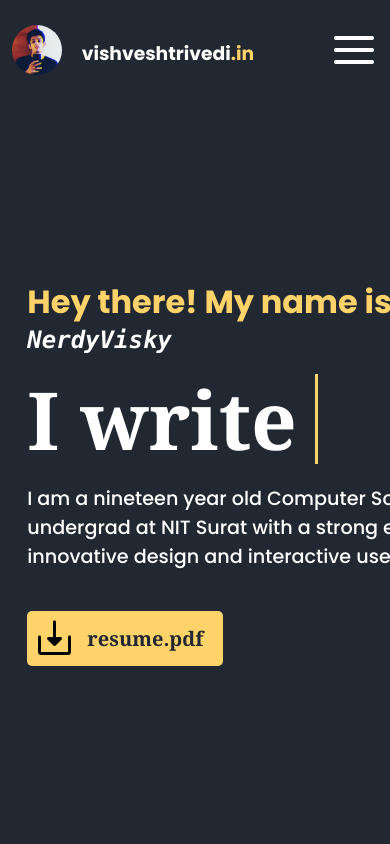
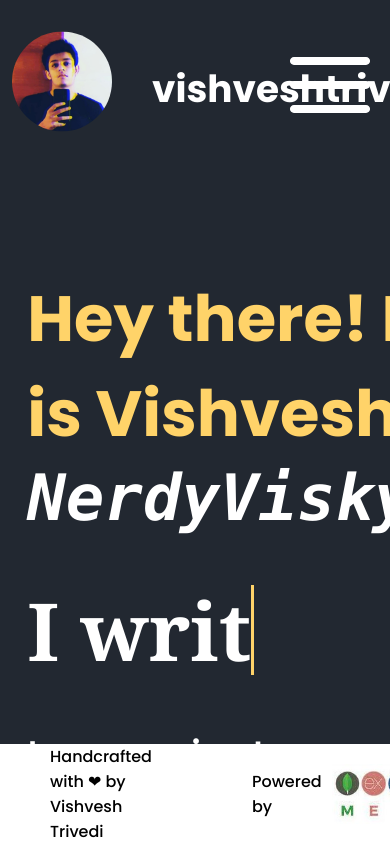
Before and after one commit to NerdyVisky/portfolio_website, a React (Create React App) app in the folder client/: page / in a window 390 px wide. Shown: the top 844 px of the page. Built offline with nearby package versions, Linux system fonts and the light colour scheme.

Commit message:
added home page responsivness

```diff
--- a/client/src/App.css
+++ b/client/src/App.css
@@ -108,3 +108,35 @@ footer{
 .developed-with span{
   margin-right: 10px;
 }
+@media (max-width: 767px){
+  #home{
+    padding-bottom: 150px;
+  }
+  header{
+    padding-top: 60px !important;
+  }
+  .nav-profile{
+    transform: scale(2);
+    transform-origin: left;
+  }
+  nav svg{
+    transform: scale(2);
+    transform-origin: right;
+  }
+  .menu-modal.open{
+    transform: translateY(50px) scale(1.75);
+    padding-left: 175px;
+  }
+  .menu-modal{
+    padding-left: 175px;
+  }
+  footer{
+    position: fixed !important;
+    bottom: 0 !important;
+  }
+}
+@media(max-width: 375px){
+  .menu-modal, .menu-modal.open{
+    padding-left: 225px;
+  }
+}
--- a/client/src/Pages/Blog.js
+++ b/client/src/Pages/Blog.js
@@ -5,15 +5,23 @@ import nftImgURL from '../assets/img/nft.png';
 const Blog = () => {
     const API_URL = 'http://localhost:8000/api/blogs';
     const [blogs, setBlogs] = useState([]);
+    const [blogsLoaded, setBlogsLoaded] = useState(false);
     const blog = blogs[2];
     useEffect(() => {
         fetch(API_URL)
         .then(res => res.json())
         .then(data => setBlogs(data))
+        .then(() => setBlogsLoaded(true))
         .catch(err => console.log(err));
     }, [])
+    let blogJSX = null;
+    if(blogsLoaded){
+        blogJSX =
+        <div>{blogs[0].title}</div>
+    }
     return (
     <div id="blog">
+       {blogJSX}
     </div>
     );
 }
--- a/client/src/css/blog.css
+++ b/client/src/css/blog.css
@@ -3,4 +3,5 @@
     width: 100%;
     position: relative;
     z-index: -25;
+    min-height: calc(100vh - 60px - 6vh);
 }
--- a/client/src/css/home.css
+++ b/client/src/css/home.css
@@ -1,7 +1,7 @@
 #home {
   background-color: var(--primary-accent);
   width: 100%;
-  height: calc(100vh - 60px - 6vh);
+  min-height: calc(100vh - 60px - 6vh);
   display: flex;
   align-items: center;
   justify-content: space-between;
@@ -113,3 +113,43 @@
 .icons-wrapper img:hover{
     transform: translateX(-5px);
 }
+
+@media (max-width: 767px){
+    .text-content{
+        margin-top: 150px;
+    }
+    .name-title{
+        width: 90%;
+    }
+    .name-title span{
+        padding: 50px 0px;
+        font-size: 3rem !important;
+    }
+    .dynamic-texts{
+        margin: 50px 0px;
+    }
+    .desc-home{
+        font-size: 2.5rem;
+    }
+    .icons-wrapper{
+        margin-left: -50px !important;
+    }
+}
+@media(max-width: 450px){
+    .name-title span{
+        font-size: 4rem !important;
+    }
+    .text-content{
+        margin-top: 170px;
+        width: 100% !important;
+    }
+    .resume-button{
+        transform: scale(1.5);
+        transform-origin: left;
+    }
+    .icons-wrapper{
+        padding-right: 30px;
+        transform: scale(1.5);
+    }
+
+}
```
Also changed, not shown: 1 other file (tests, documents, lock files or other folders).
